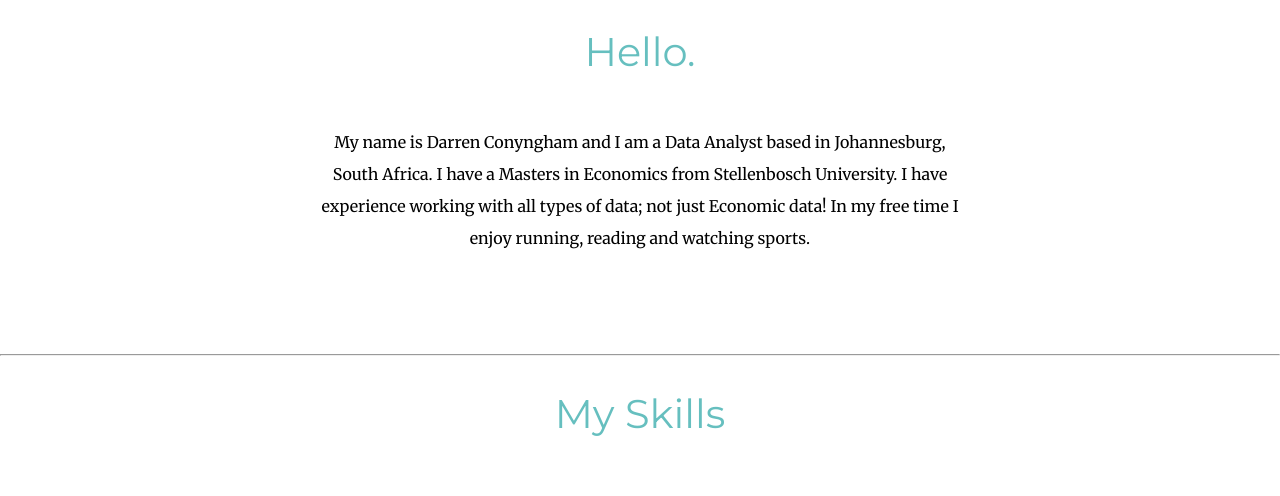
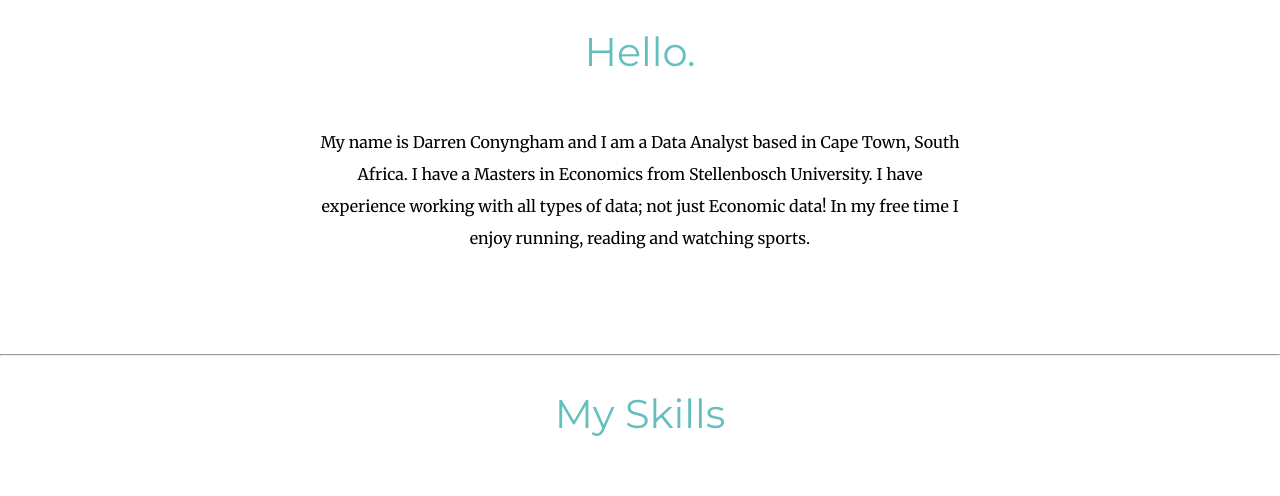
Before and after one commit to DarrenConyngham/cv, a plain HTML site: page index.html in a window 1280 px wide. Shown: the part 1000-1496 px from the top of the page. Drawn offline with Linux system fonts and the light colour scheme.

Commit message:
change location from johannesburg to cape town

```diff
--- a/index.html
+++ b/index.html
@@ -18,7 +18,7 @@
   <div class="middle-container">
     <div class="profile">
       <h2>Hello.</h2>
-      <p>My name is Darren Conyngham and I am a Data Analyst based in Johannesburg, South Africa. I have a Masters in Economics from Stellenbosch University. I have experience
+      <p>My name is Darren Conyngham and I am a Data Analyst based in Cape Town, South Africa. I have a Masters in Economics from Stellenbosch University. I have experience
         working with all types of data; not just Economic data! In my free time I enjoy running, reading and watching sports.
       </p>
     </div>
```
